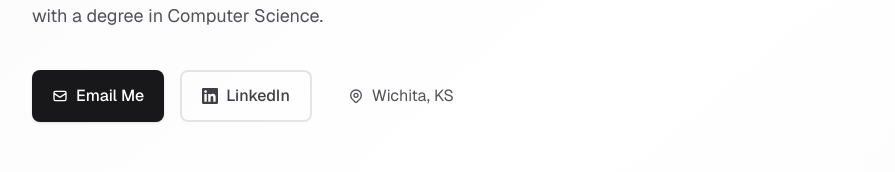
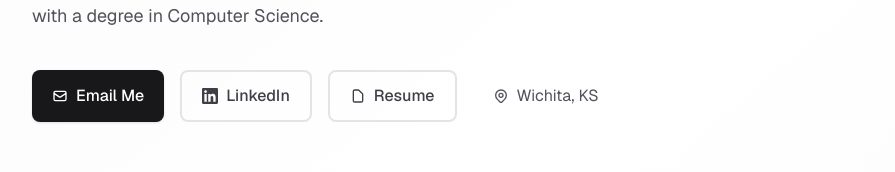
Before and after one commit to Loganaan/personal-website, a Next.js app: page / in a window 1280 px wide. Shown: the part 346-518 px from the top of the page, without its empty margins (192-1087 px from the left). Built offline with nearby package versions, Linux system fonts and the light colour scheme.

Commit message:
Attached resume to project and added a button to link to it

```diff
--- a/app/page.tsx
+++ b/app/page.tsx
@@ -46,6 +46,17 @@ export default function Home() {
                 <path d="M20.447 20.452h-3.554v-5.569c0-1.328-.027-3.037-1.852-3.037-1.853 0-2.136 1.445-2.136 2.939v5.667H9.351V9h3.414v1.561h.046c.477-.9 1.637-1.85 3.37-1.85 3.601 0 4.267 2.37 4.267 5.455v6.286zM5.337 7.433c-1.144 0-2.063-.926-2.063-2.065 0-1.138.92-2.063 2.063-2.063 1.14 0 2.064.925 2.064 2.063 0 1.139-.925 2.065-2.064 2.065zm1.782 13.019H3.555V9h3.564v11.452zM22.225 0H1.771C.792 0 0 .774 0 1.729v20.542C0 23.227.792 24 1.771 24h20.451C23.2 24 24 23.227 24 22.271V1.729C24 .774 23.2 0 22.222 0h.003z"/>
               </svg>
               LinkedIn
+            </a>
+            <a
+              href="/Logan_Crotchett_resume.pdf"
+              target="_blank"
+              rel="noopener noreferrer"
+              className="inline-flex items-center gap-2 px-5 py-3 border-2 border-zinc-200 dark:border-zinc-700 text-zinc-700 dark:text-zinc-300 rounded-lg hover:border-zinc-900 dark:hover:border-zinc-300 hover:bg-zinc-50 dark:hover:bg-zinc-800 transition-all font-medium"
+            >
+              <svg className="w-4 h-4" fill="none" stroke="currentColor" viewBox="0 0 24 24">
+                <path strokeLinecap="round" strokeLinejoin="round" strokeWidth={2} d="M7 21h10a2 2 0 002-2V9.414a1 1 0 00-.293-.707l-5.414-5.414A1 1 0 0012.586 3H7a2 2 0 00-2 2v14a2 2 0 002 2z" />
+              </svg>
+              Resume
             </a>
             <div className="flex items-center gap-2 px-5 py-3 text-zinc-600 dark:text-zinc-400">
               <svg className="w-4 h-4" fill="none" stroke="currentColor" viewBox="0 0 24 24">
```
Also changed, not shown: 1 other file (tests, documents, lock files or other folders).
